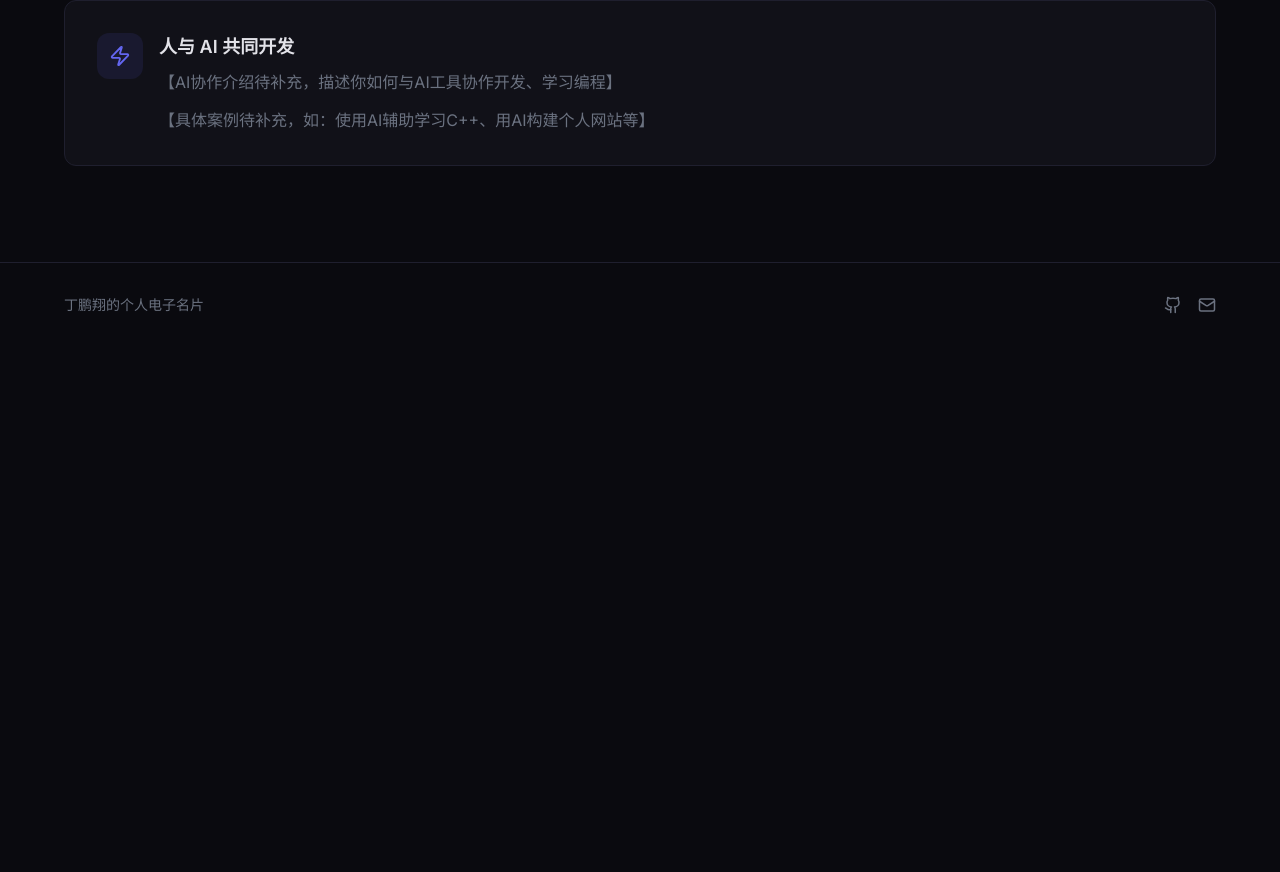
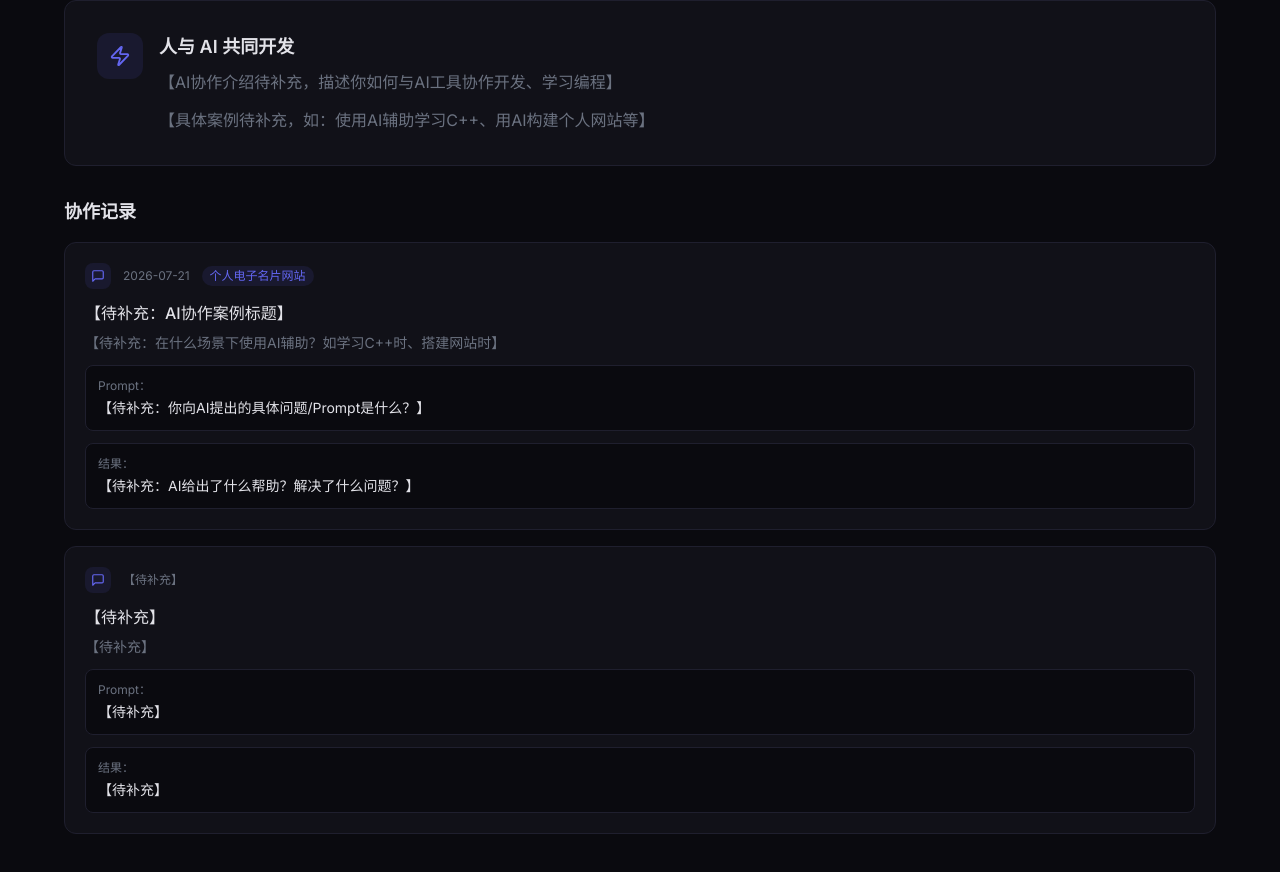
Before and after one commit to dpx666888/dpxspace, a React (Vite) app: page /about in a window 1280 px wide. Shown: the part 1612-2484 px from the top of the page. Before the commit the page ends 1959 px from the top, so only its background shows below. Built offline with nearby package versions, Linux system fonts and the light colour scheme.

Commit message:
feat: 完成AI协作记录系统
- 新增 AiCollab 类型定义和 aiCollabs 数据文件
- 扩展About页面AI协作区块，增加协作记录列表
- 每条记录展示场景、Prompt、结果和关联项目

阶段5：AI协作记录系统 完成

```diff
--- /dev/null
+++ b/src/data/aiCollabs.ts
@@ -0,0 +1,29 @@
+export interface AiCollab {
+  id: string
+  date: string
+  title: string
+  context: string
+  prompt: string
+  result: string
+  project?: string
+}
+
+export const aiCollabs: AiCollab[] = [
+  {
+    id: 'ai-1',
+    date: '2026-07-21',
+    title: '【待补充：AI协作案例标题】',
+    context: '【待补充：在什么场景下使用AI辅助？如学习C++时、搭建网站时】',
+    prompt: '【待补充：你向AI提出的具体问题/Prompt是什么？】',
+    result: '【待补充：AI给出了什么帮助？解决了什么问题？】',
+    project: '个人电子名片网站',
+  },
+  {
+    id: 'ai-2',
+    date: '【待补充】',
+    title: '【待补充】',
+    context: '【待补充】',
+    prompt: '【待补充】',
+    result: '【待补充】',
+  },
+]
--- a/src/pages/About.tsx
+++ b/src/pages/About.tsx
@@ -1,5 +1,6 @@
 import { motion } from 'framer-motion'
-import { Code2, Terminal, BookOpen, Zap, Globe } from 'lucide-react'
+import { Code2, Terminal, BookOpen, Zap, Globe, MessageSquare } from 'lucide-react'
+import { aiCollabs } from '../data/aiCollabs'
 
 const fadeInUp = {
   initial: { opacity: 0, y: 30 },
@@ -153,9 +154,9 @@ export default function About() {
         </motion.section>
 
         {/* AI协作介绍 */}
-        <motion.section {...fadeInUp}>
+        <motion.section className="mb-20 md:mb-28" {...fadeInUp}>
           <h2 className="text-2xl md:text-3xl font-semibold text-text-primary mb-8">AI 协作</h2>
-          <div className="p-6 md:p-8 bg-bg-secondary border border-border rounded-xl">
+          <div className="p-6 md:p-8 bg-bg-secondary border border-border rounded-xl mb-8">
             <div className="flex items-start gap-4">
               <div className="p-3 bg-accent/10 rounded-xl shrink-0">
                 <Zap size={22} className="text-accent" />
@@ -173,6 +174,42 @@ export default function About() {
               </div>
             </div>
           </div>
+
+          <h3 className="text-lg font-semibold text-text-primary mb-4">协作记录</h3>
+          <div className="space-y-4">
+            {aiCollabs.map((collab, index) => (
+              <motion.div
+                key={collab.id}
+                className="p-5 bg-bg-secondary border border-border rounded-xl"
+                initial={{ opacity: 0, y: 20 }}
+                whileInView={{ opacity: 1, y: 0 }}
+                viewport={{ once: true }}
+                transition={{ duration: 0.4, delay: index * 0.1 }}
+              >
+                <div className="flex items-center gap-3 mb-3">
+                  <div className="p-1.5 bg-accent/10 rounded-lg">
+                    <MessageSquare size={14} className="text-accent" />
+                  </div>
+                  <span className="text-xs text-text-secondary">{collab.date}</span>
+                  {collab.project && (
+                    <span className="text-xs text-accent px-2 py-0.5 bg-accent/10 rounded-full">
+                      {collab.project}
+                    </span>
+                  )}
+                </div>
+                <h4 className="font-medium text-text-primary mb-2">{collab.title}</h4>
+                <p className="text-sm text-text-secondary mb-3">{collab.context}</p>
+                <div className="bg-bg-primary border border-border rounded-lg p-3 mb-3">
+                  <p className="text-xs text-text-secondary mb-1">Prompt：</p>
+                  <p className="text-sm text-text-primary">{collab.prompt}</p>
+                </div>
+                <div className="bg-bg-primary border border-border rounded-lg p-3">
+                  <p className="text-xs text-text-secondary mb-1">结果：</p>
+                  <p className="text-sm text-text-primary">{collab.result}</p>
+                </div>
+              </motion.div>
+            ))}
+          </div>
         </motion.section>
       </div>
     </div>
```
Also changed, not shown: 2 other files (tests, documents, lock files or other folders).
